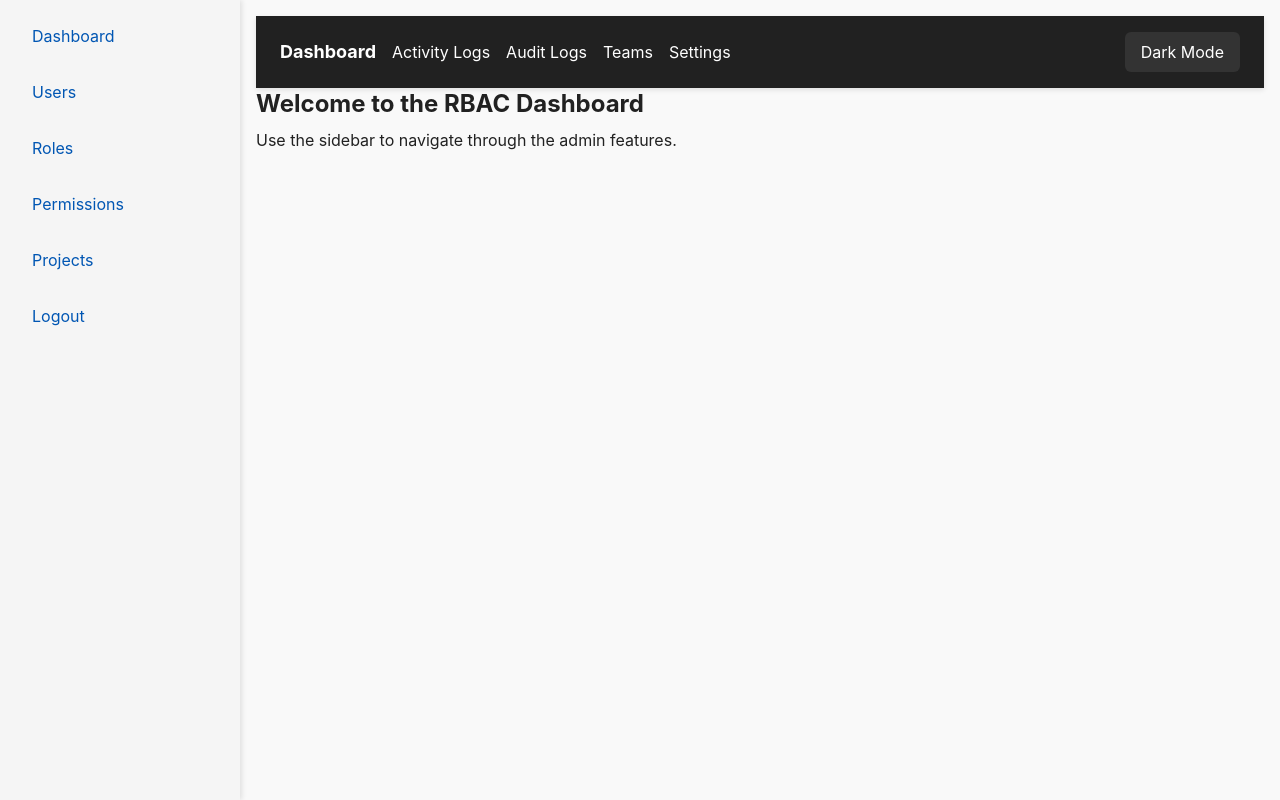
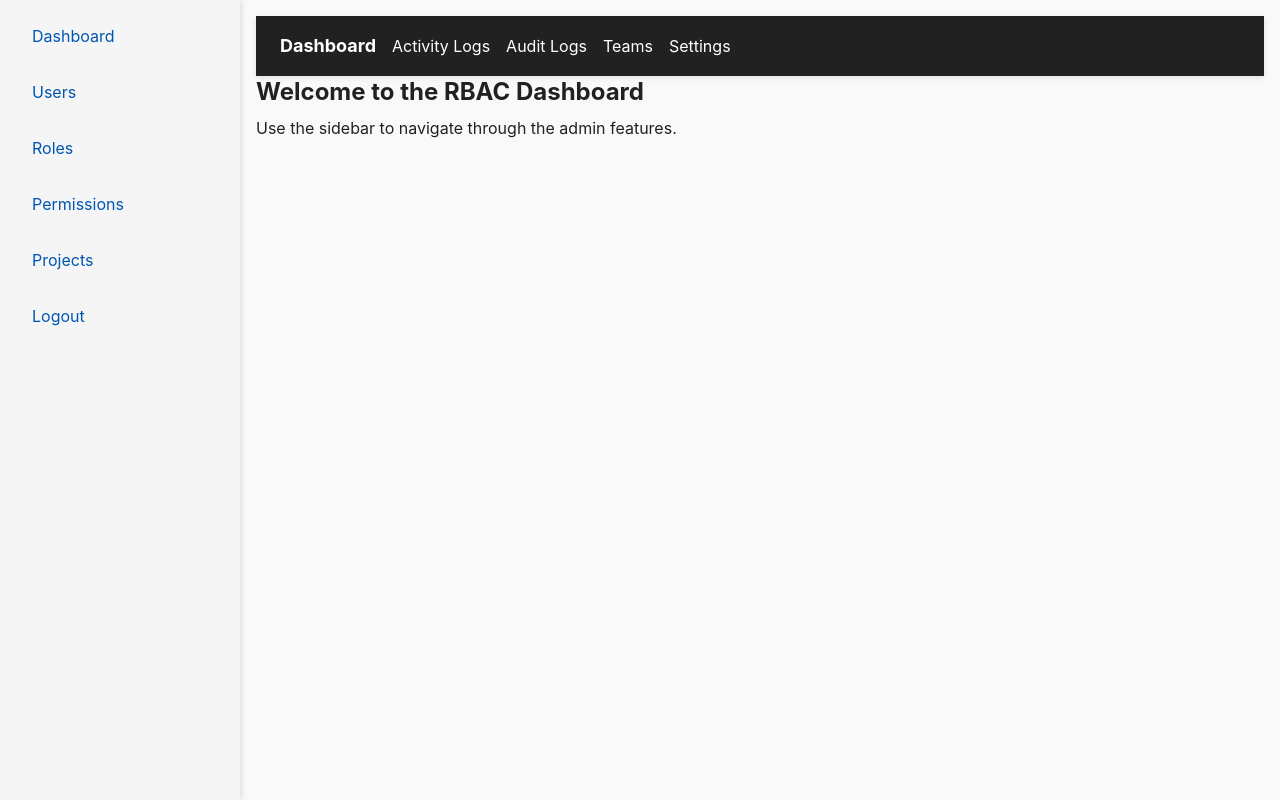
Before and after one commit to Janhavi-j001/rbac-app, a React (Create React App) app: page /dashboard in a window 1280 px wide. Built offline with nearby package versions, Linux system fonts and the light colour scheme; sample sign-in values are in the browser's storage.

Commit message:
Some Additional Changes

```diff
--- a/src/App.jsx
+++ b/src/App.jsx
@@ -1,4 +1,4 @@
-import React, { useState, useEffect } from "react";
+import React, { useState } from "react";
 import { BrowserRouter as Router, Routes, Route, Navigate } from "react-router-dom";
 import { ToastContainer } from "react-toastify";
 import "react-toastify/dist/ReactToastify.css"; // Import styles
@@ -19,24 +19,10 @@ import ProtectedRoute from "./components/ProtectedRoute";
 import "./App.css";
 
 const App = () => {
-  const [darkMode, setDarkMode] = useState(
-    localStorage.getItem("theme") === "dark"
-  );
+  // Initialize darkMode based on localStorage value or default to false
+
   const [isAuthenticated, setIsAuthenticated] = useState(false); // Track authentication status
 
-  useEffect(() => {
-    if (darkMode) {
-      document.body.classList.add("dark-mode");
-      localStorage.setItem("theme", "dark");
-    } else {
-      document.body.classList.remove("dark-mode");
-      localStorage.setItem("theme", "light");
-    }
-  }, [darkMode]);
-
-  const toggleTheme = () => {
-    setDarkMode(!darkMode);
-  };
 
   const handleLogin = () => {
     setIsAuthenticated(true); // Set authentication state to true after login
@@ -48,9 +34,9 @@ const App = () => {
 
   return (
     <Router>
-      <div className={darkMode ? "app dark" : "app"}>
+
         {/* Display Navbar only when authenticated */}
-        {isAuthenticated && <Navbar darkMode={darkMode} toggleTheme={toggleTheme} />}
+        {isAuthenticated && <Navbar />}
 
         <ToastContainer position="top-right" autoClose={3000} /> {/* Toastify */}
         <Routes>
@@ -68,7 +54,7 @@ const App = () => {
           <Route path="/roles" element={<ProtectedRoute element={<Roles />} />} />
           <Route path="*" element={<NotFound />} />
         </Routes>
-      </div>
+
     </Router>
   );
 };
--- a/src/components/Dashboard/Navbar.jsx
+++ b/src/components/Dashboard/Navbar.jsx
@@ -25,12 +25,7 @@ const Navbar = ({ darkMode, toggleTheme }) => {
           Settings
         </Link>
       </div>
-      <button
-        onClick={toggleTheme}
-        className="bg-gray-700 px-4 py-2 rounded-md hover:bg-gray-600"
-      >
-        {darkMode ? "Light Mode" : "Dark Mode"}
-      </button>
+
     </nav>
   );
 };
```
